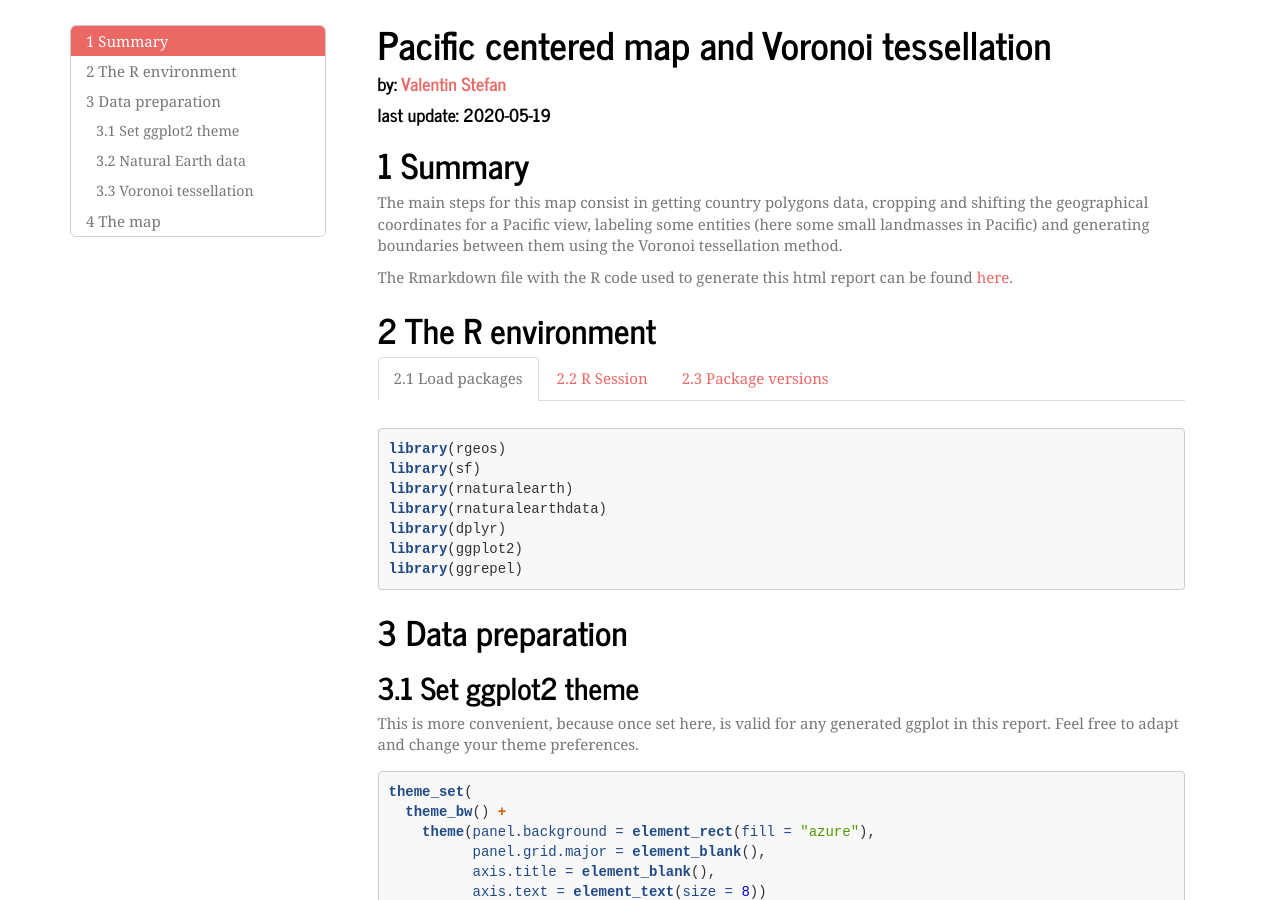
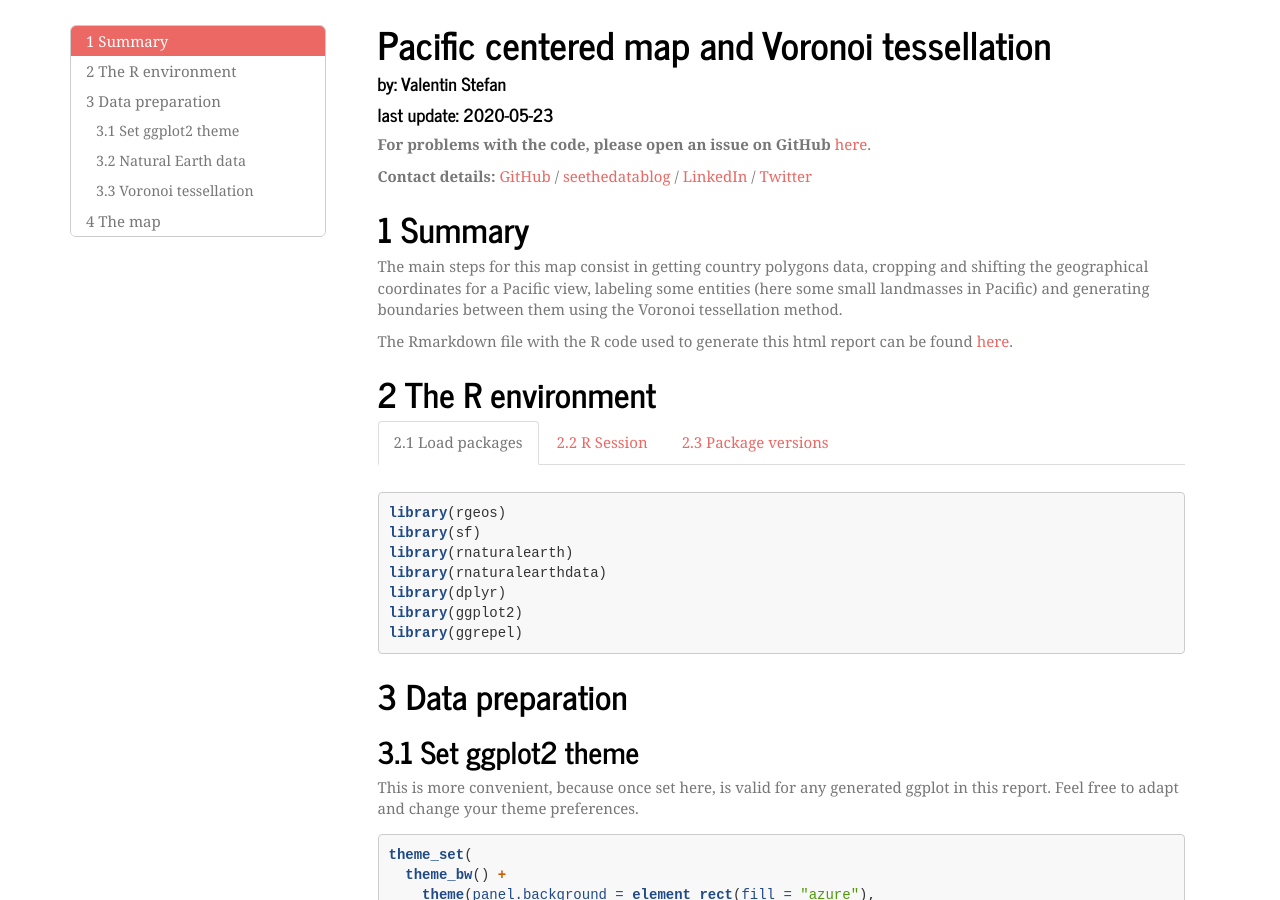
Before and after one commit to valentinitnelav/valentinitnelav.github.io, a Jekyll site: the page assets/2020-05-15-pacific-map-voronoi/pacific-map-voronoi.html, which Jekyll copies as it is, in a window 1280 px wide and 900 px high. Built offline with Jekyll 4.4.1, drawn with Linux system fonts in a browser that asks for light colours.

Commit message:
Add Rpubs link & contact details

```diff
--- a/assets/2020-05-15-pacific-map-voronoi/pacific-map-voronoi.Rmd
+++ b/assets/2020-05-15-pacific-map-voronoi/pacific-map-voronoi.Rmd
@@ -1,6 +1,6 @@
 ---
 title: "Pacific centered map and Voronoi tessellation"
-author: "by: [Valentin Stefan](https://github.com/valentinitnelav) "
+author: "by: Valentin Stefan"
 date: "last update: `r Sys.Date()`"
 output:
   html_document:
@@ -13,6 +13,10 @@ output:
     theme: "journal"
     highlight: "tango"
 ---
+
+**For problems with the code, please open an issue on GitHub** [here](https://github.com/valentinitnelav/valentinitnelav.github.io/issues).
+
+**Contact details:** [GitHub](https://github.com/valentinitnelav) / [seethedatablog](https://seethedatablog.wordpress.com/) / [LinkedIn](https://www.linkedin.com/in/valentin-stefan/) / [Twitter](https://twitter.com/VaS529)
 
 # Summary
 
--- a/assets/2020-05-15-pacific-map-voronoi/pacific-map-voronoi.html
+++ b/assets/2020-05-15-pacific-map-voronoi/pacific-map-voronoi.html
@@ -1584,12 +1584,14 @@ div.tocify {
 
 
 <h1 class="title toc-ignore">Pacific centered map and Voronoi tessellation</h1>
-<h4 class="author">by: <a href="https://github.com/valentinitnelav">Valentin Stefan</a></h4>
-<h4 class="date">last update: 2020-05-19</h4>
+<h4 class="author">by: Valentin Stefan</h4>
+<h4 class="date">last update: 2020-05-23</h4>
 
 </div>
 
 
+<p><strong>For problems with the code, please open an issue on GitHub</strong> <a href="https://github.com/valentinitnelav/valentinitnelav.github.io/issues">here</a>.</p>
+<p><strong>Contact details:</strong> <a href="https://github.com/valentinitnelav">GitHub</a> / <a href="https://seethedatablog.wordpress.com/">seethedatablog</a> / <a href="https://www.linkedin.com/in/valentin-stefan/">LinkedIn</a> / <a href="https://twitter.com/VaS529">Twitter</a></p>
 <div id="summary" class="section level1">
 <h1><span class="header-section-number">1</span> Summary</h1>
 <p>The main steps for this map consist in getting country polygons data, cropping and shifting the geographical coordinates for a Pacific view, labeling some entities (here some small landmasses in Pacific) and generating boundaries between them using the Voronoi tessellation method.</p>
```
Also changed, not shown: other parts of assets/2020-05-15-pacific-map-voronoi/pacific-map-voronoi.html (+1 -1 lines), _posts/2020-05-18-pacific-map-voronoi.md (+3 -2 lines).
